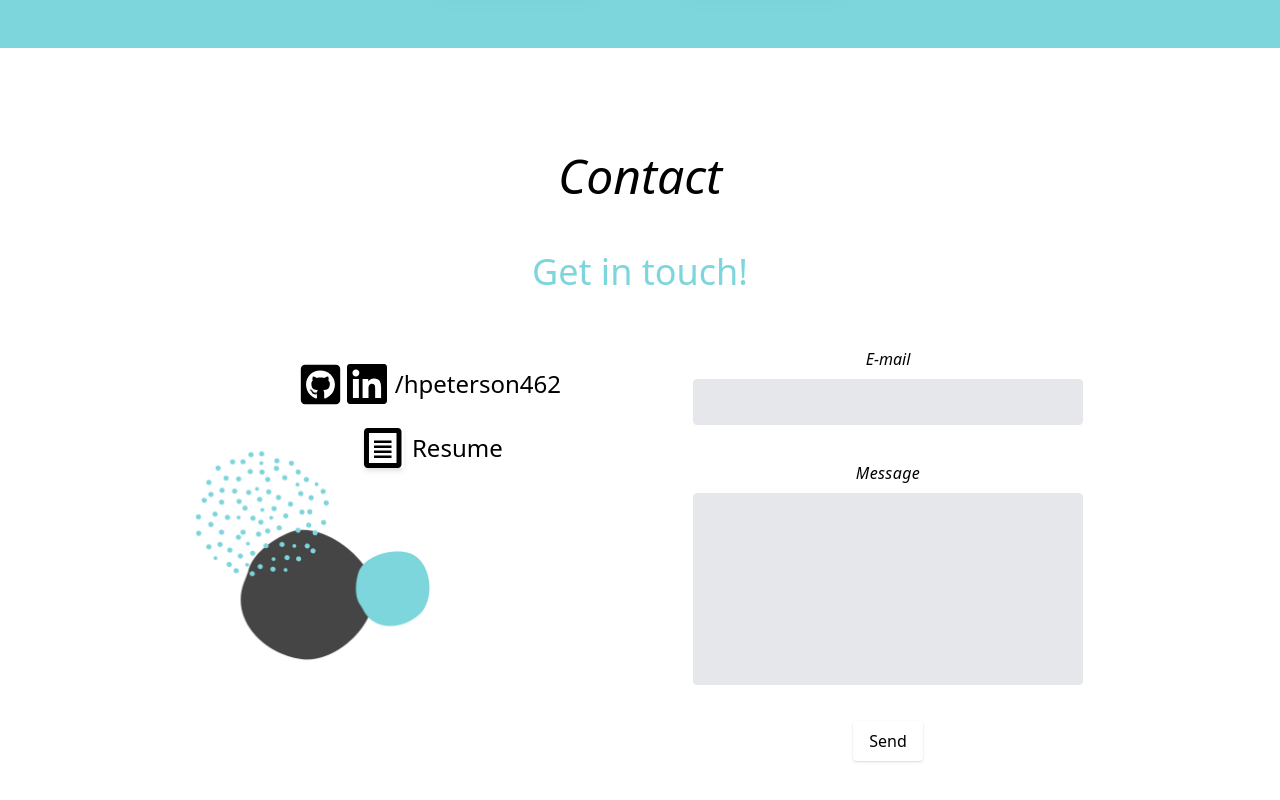
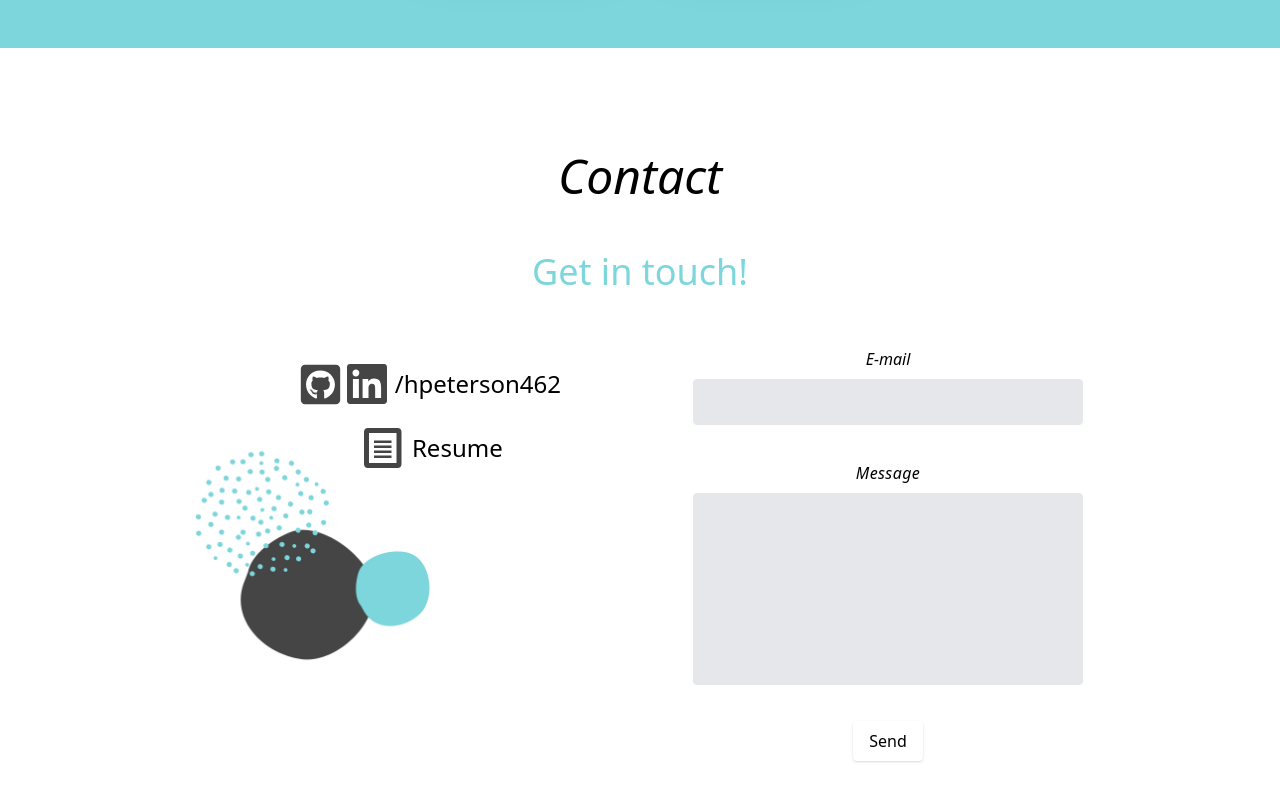
Before and after one commit to hpeterson462/portfolio, a React (Create React App) app: page / in a window 1280 px wide. Shown: the part 3740-4540 px from the top of the page. Built offline with nearby package versions, Linux system fonts and the light colour scheme.

Commit message:
link hover and color in contact

```diff
--- a/src/Contact.jsx
+++ b/src/Contact.jsx
@@ -27,10 +27,10 @@ export default function Contact() {
         <div className="flex flex-row flex-wrap items-center justify-center p-5">
           <div className="flex flex-col w-2/5 bg-dots2 bg-contain bg-no-repeat bg-left-bottom pb-80">
             <div className="flex items-center justify-center p-5 pt-10">
-              <div className="hover:text-red-400 hover:shadow-md cursor-pointer pr-1">
+              <div className="hover:text-red-400 cursor-pointer transition duration-500 ease-in-out text-lightGray pr-1">
                 <FaGithubSquare size={45} onClick={handleGitClick} />
               </div>
-              <div className="hover:text-red-400 hover:shadow-md cursor-pointer">
+              <div className="hover:text-red-400 cursor-pointer transition duration-500 ease-in-out text-lightGray">
                 <SiLinkedin size={40} onClick={handleLiClick} />
               </div>
               <span className="p-2 text-2xl">
@@ -38,7 +38,7 @@ export default function Contact() {
             </span>
             </div>
             <div className="flex items-center justify-center">
-              <div className="hover:text-red-400 shadow-md cursor-pointer">
+              <div className="hover:text-red-400 cursor-pointer transition duration-500 ease-in-out text-lightGray">
                 <Link to="/resume">
                   <ImFileText size={40} />
                 </Link>
```
Also changed, not shown: 1 other file (tests, documents, lock files or other folders).
